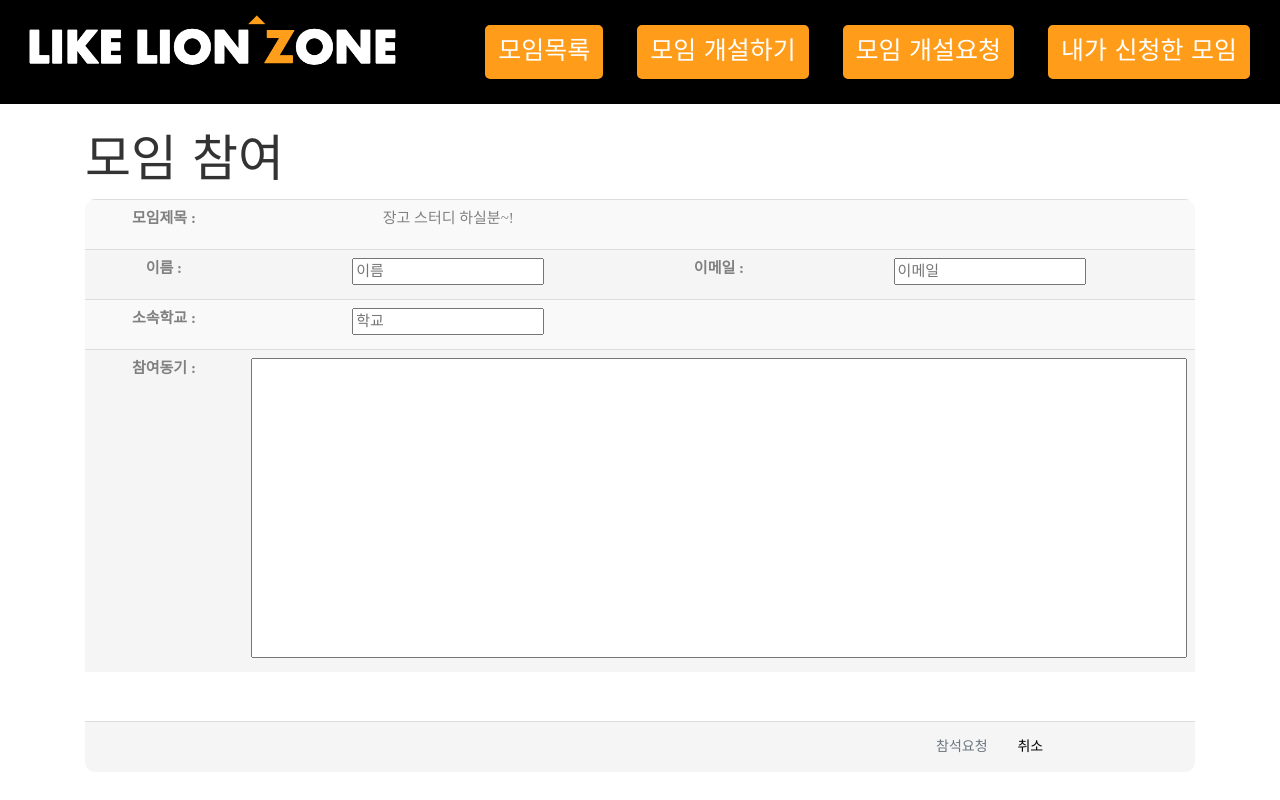
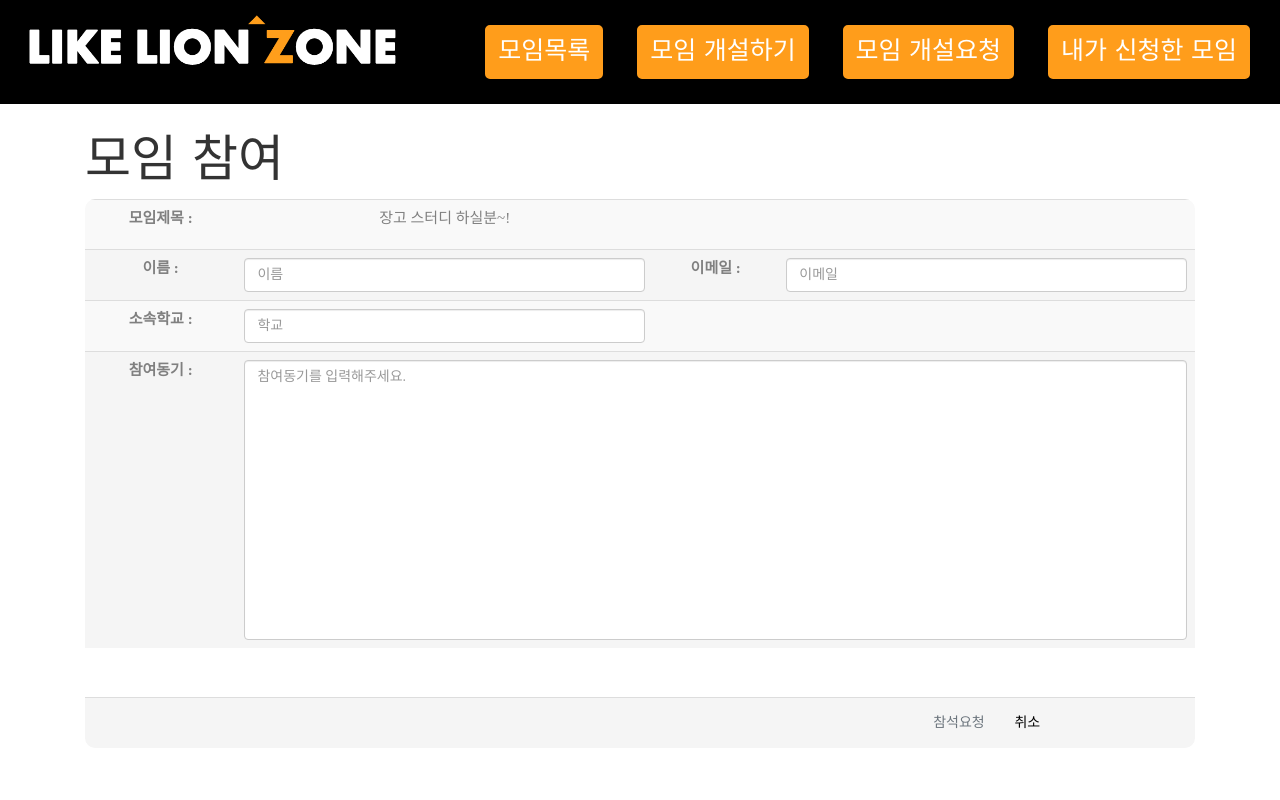
Before and after one commit to Aqudi/mutsa_zone_hackerton, a Django app: page /meetings/join_page/1/ in a window 1280 px wide. Run offline with Django 3.2, Linux system fonts and the light colour scheme; data comes from the database, SQL or seed files in the repository; both versions use the stored data as it was after the commit; some libraries are stand-ins or nearby versions; some web fonts are replaced.

Commit message:
05:02 am really done

```diff
--- a/project/meetings/templates/meetings/board.html
+++ b/project/meetings/templates/meetings/board.html
@@ -9,8 +9,8 @@
       <div class="card-body">
           <form action ="{% url 'meetings:board' %}" method = "POST">
               {% csrf_token %}
-              <textarea name='text' required></textarea>
-              <input type="submit" class="readbutton-gtj" value="등록">
+              <textarea name='text' class="form-control"required></textarea>
+              <input type="submit" class="readbutton-gtj form-control" value="등록">
           </form>
      </div>
     </div>
--- a/project/meetings/templates/meetings/join.html
+++ b/project/meetings/templates/meetings/join.html
@@ -17,14 +17,14 @@
 
             <tr>
                 <th>이름 : </th>
-                <td><input type="text" name="name" placeholder="이름"></td>
+                <td><input type="text" class="form-control" name="name" placeholder="이름"></td>
                 <th>이메일 : </th>
-                <td><input type="text" name="email" placeholder="이메일"></td>
+                <td><input type="text" class="form-control" name="email" placeholder="이메일"></td>
             </tr>
 
             <tr>
                 <th>소속학교 : </th>
-                <td><input type="text" name="school" placeholder="학교"></td>
+                <td><input type="text" class="form-control" name="school" placeholder="학교"></td>
                 <th></th>
                 <td></td>
             </tr>
@@ -32,8 +32,7 @@
                 <th>참여동기 : </th>
                 <div class="col-12">
                 <td colspan="12">
-                    <textarea name="motive" style="width: 100%; resize:none; height:20em;" placeholder="참여동기를 입력해주세요.">
-                    </textarea>
+                    <textarea class="form-control" name="motive" style="width: 100%; resize:none; height:20em;" placeholder="참여동기를 입력해주세요."></textarea>
                 </td>
                 </div>
             </tr>
```
Also changed, not shown: project/db.sqlite3.
